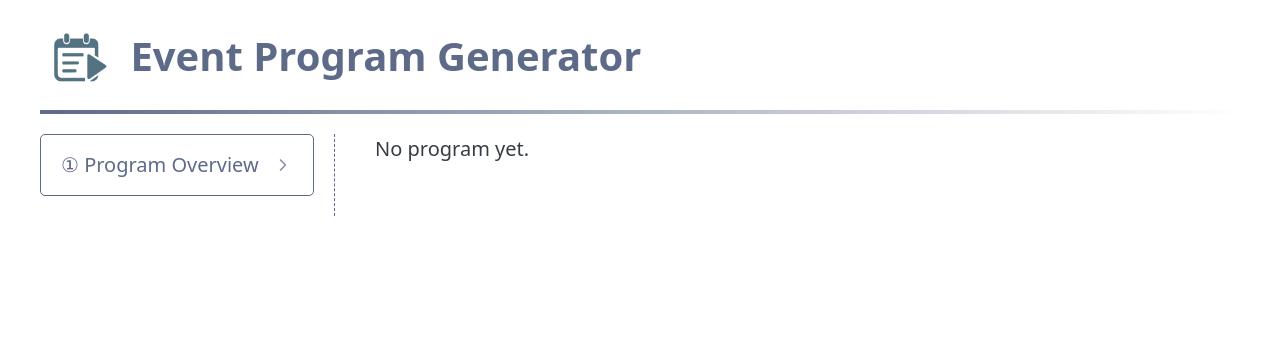
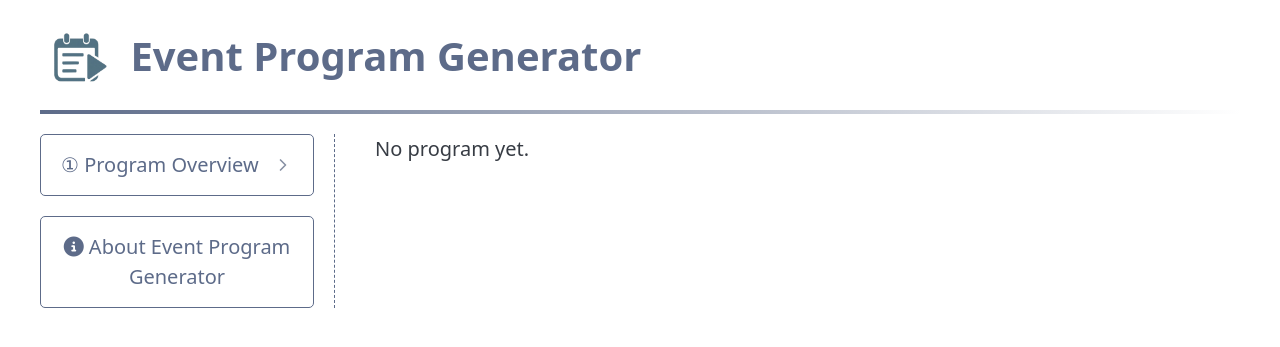
Before and after one commit to nodes-ro/ProgramBuilder, a Flask app: page / in a window 1280 px wide. Shown: the top 347 px of the page. Run offline with Flask 3, Linux system fonts and the light colour scheme; some libraries are stand-ins or nearby versions.

Commit message:
Added about button

```diff
--- a/templates/index.html
+++ b/templates/index.html
@@ -74,6 +74,30 @@
                   </form>
                 {% endif %}
             </details>
+
+
+            <dialog id="about-modal">
+              <article>
+                <header>
+                  <h3>About This App</h3>
+                </header>
+                <p>
+                  <strong>Event Program Generator</strong> helps you build and export structured event schedules with multi-day, multi-stage support. Easily customize time intervals, styles, and export to clean HTML.
+                </p>
+                <footer>
+                  <button class="secondary" onclick="toggleModal('about-modal')">Close</button>
+                </footer>
+              </article>
+            </dialog>
+            <script>
+                function toggleModal(id) {
+              const modal = document.getElementById(id);
+              if (!modal) return;
+              modal.open ? modal.close() : modal.showModal();
+            }
+
+            </script>
+
 
               {% if program %}
             <!-- 2) Add Day -->
@@ -278,6 +302,11 @@
               </div>
 
          {% endif %}
+
+
+             <button class="secondary outline" data-target="about-modal" onclick="toggleModal('about-modal')">
+              <i class="fas fa-info-circle"></i> About Event Program Generator
+            </button>
         </aside>
 
         <!-- Schedule Preview -->
```
